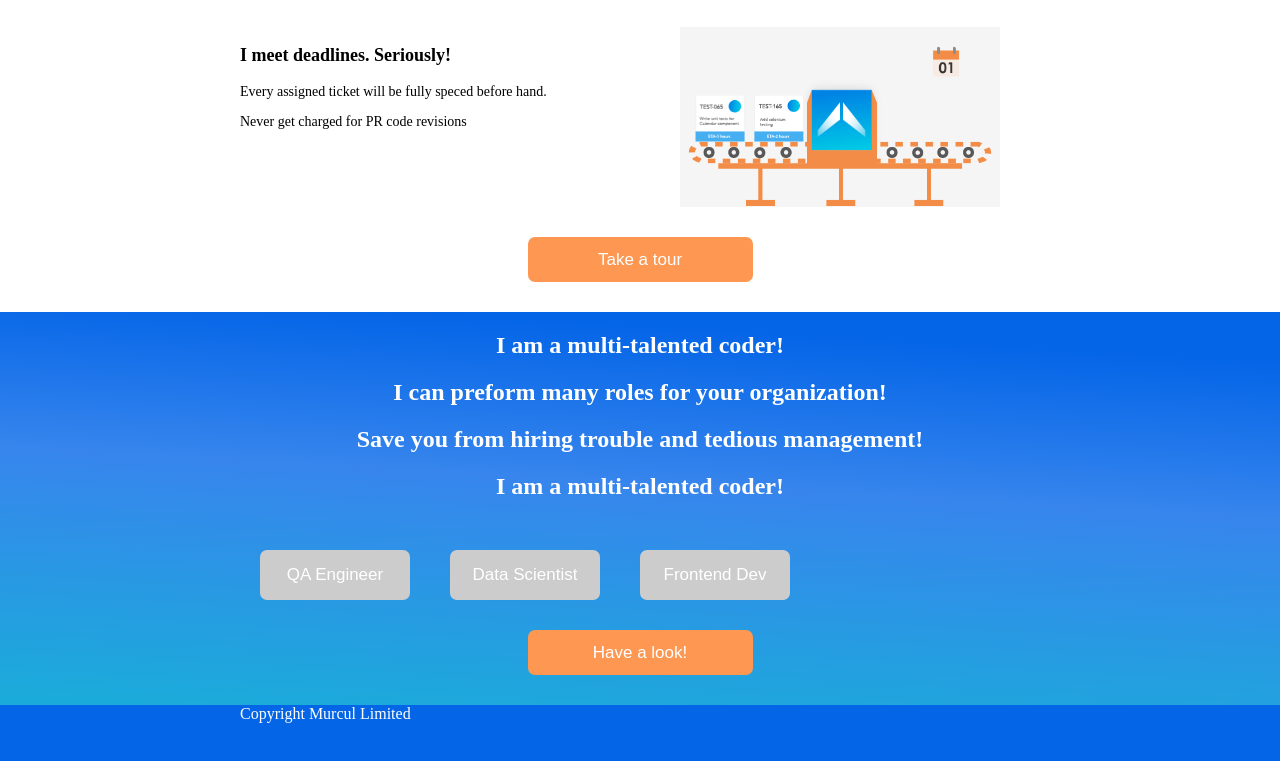
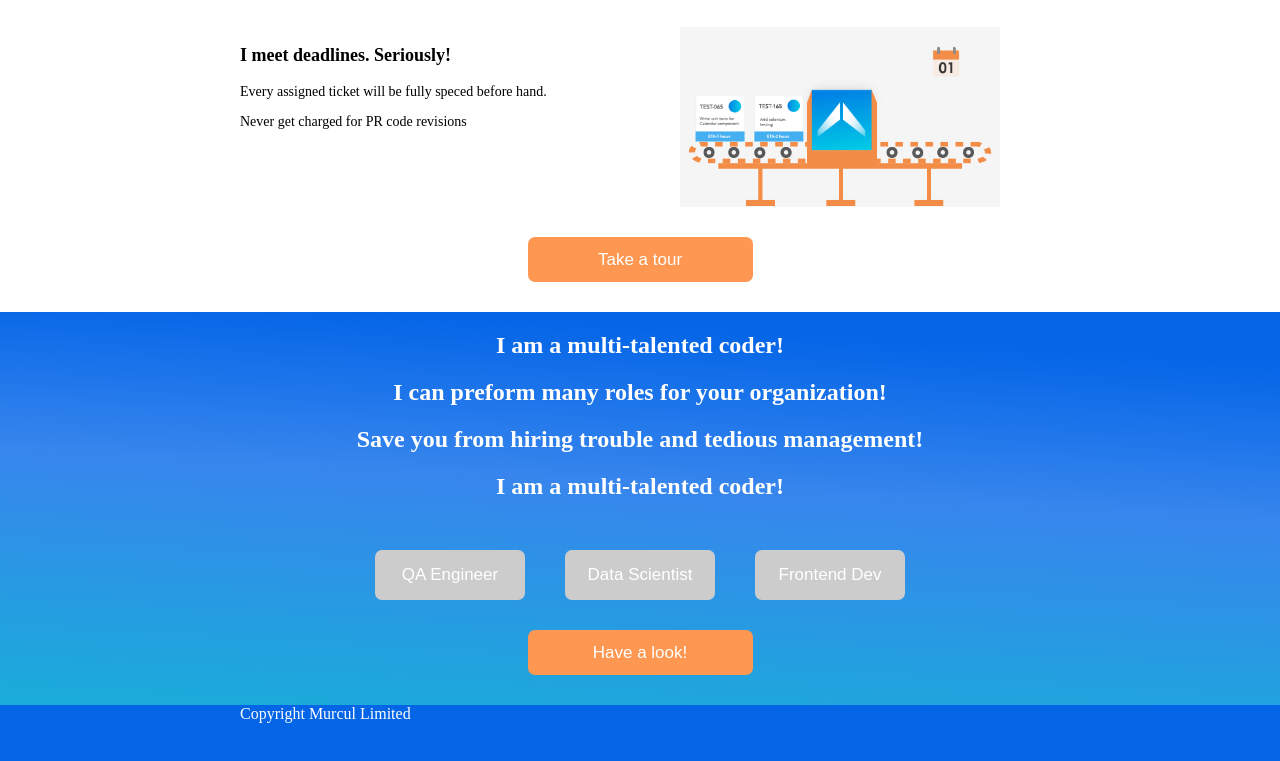
Before and after one commit to madeius/www.murcul.com, a Gatsby site: page / in a window 1280 px wide. Shown: the part 937-1698 px from the top of the page. Built offline with nearby package versions, Linux system fonts and the light colour scheme; Gatsby itself is replaced by a stand-in of ours.

Commit message:
Center tabs

```diff
--- a/src/pages/index.js
+++ b/src/pages/index.js
@@ -278,13 +278,9 @@ export default class LandingPage extends React.Component {
 
           <EmptySpace />
 
-          <FlexRow>
-            <PositionTab>QA Engineer</PositionTab>
-
-            <PositionTab>Data Scientist</PositionTab>
-
-            <PositionTab>Frontend Dev</PositionTab>
-          </FlexRow>
+          <PositionTab>QA Engineer</PositionTab>
+          <PositionTab>Data Scientist</PositionTab>
+          <PositionTab>Frontend Dev</PositionTab>
 
           <EmptySpace />
 
```
